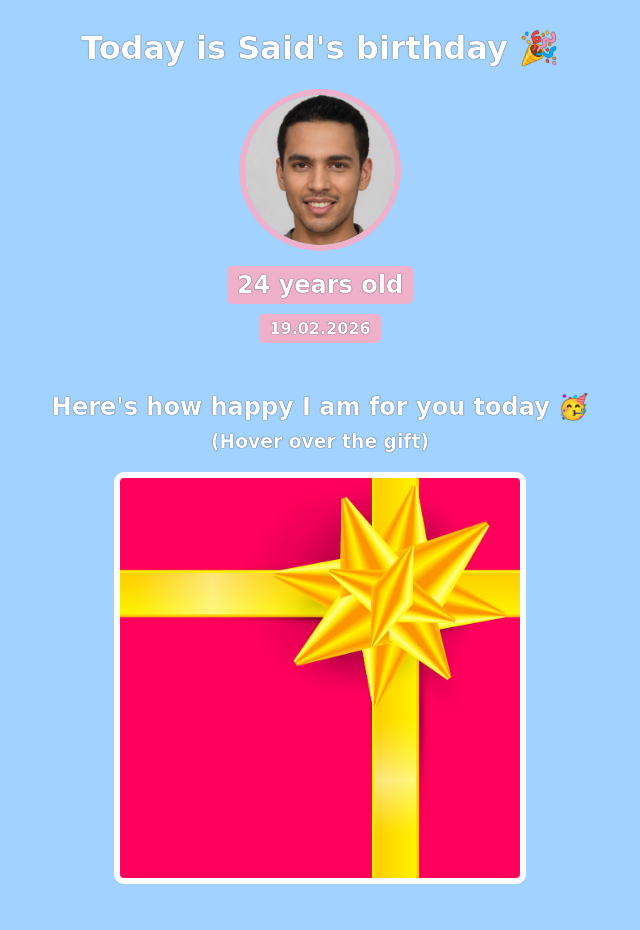
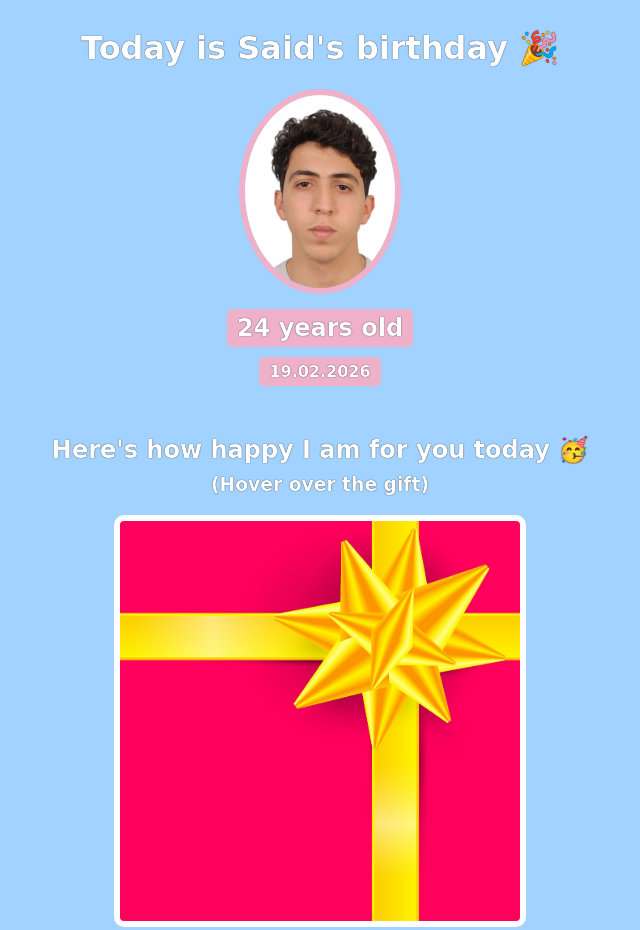
Before and after one commit to achibanisaid-bot/BIRTHDAY-GIFT, a website built with Vite: page index.html in a window 1280 px wide. Shown: the top 930 px of the page, without its empty margins (320-960 px from the left). Built offline with nearby package versions, Linux system fonts and the light colour scheme; a web font is replaced by a local one.

Commit message:
Update index.html

```diff
--- a/index.html
+++ b/index.html
@@ -8,7 +8,7 @@
     <body>
         <div id="header">
             <h1>Today is Said's birthday 🎉</h1>
-            <img id="bff-img" src="images/nick.jpg">
+            <img id="bff-img" src="images/per1.jpg">
             <h2 id="bday-age">24 years old</h2>
             <h4 id="bday-date">19.02.2026</h4>
         </div>
```
